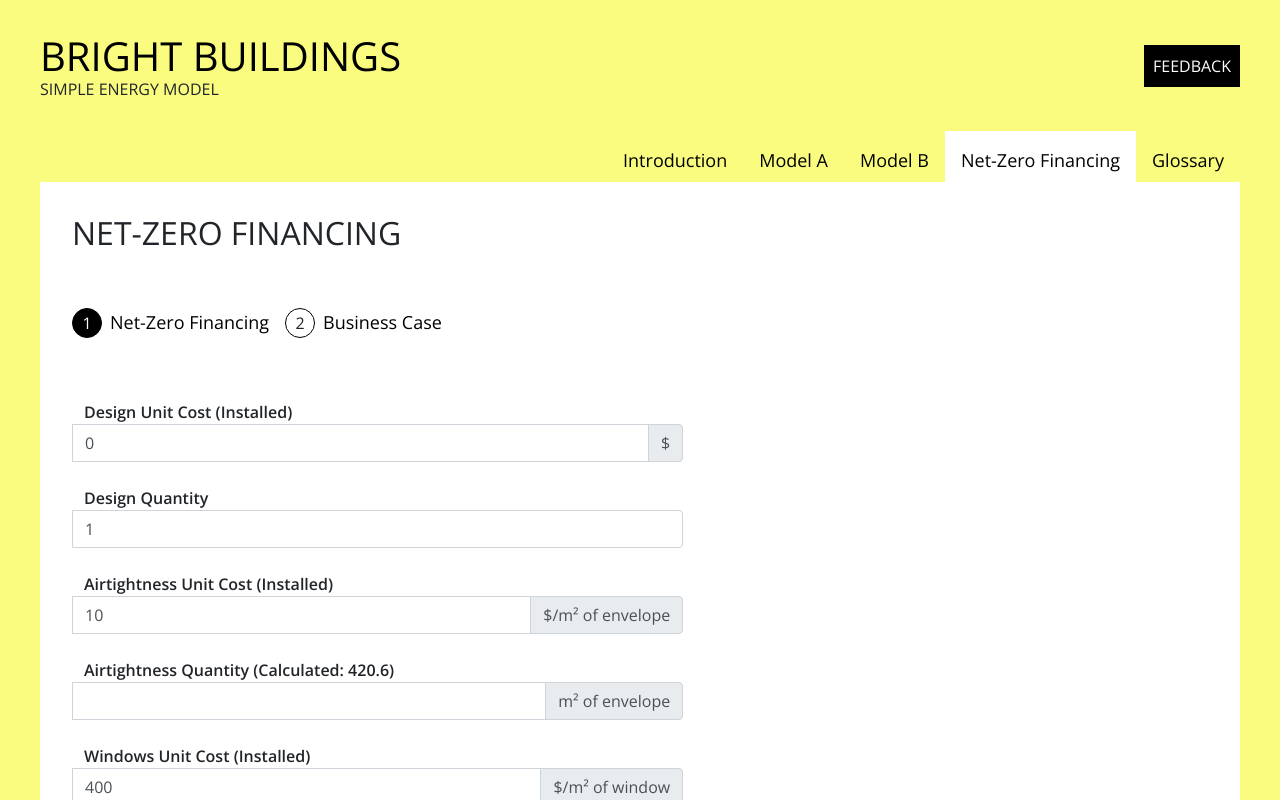
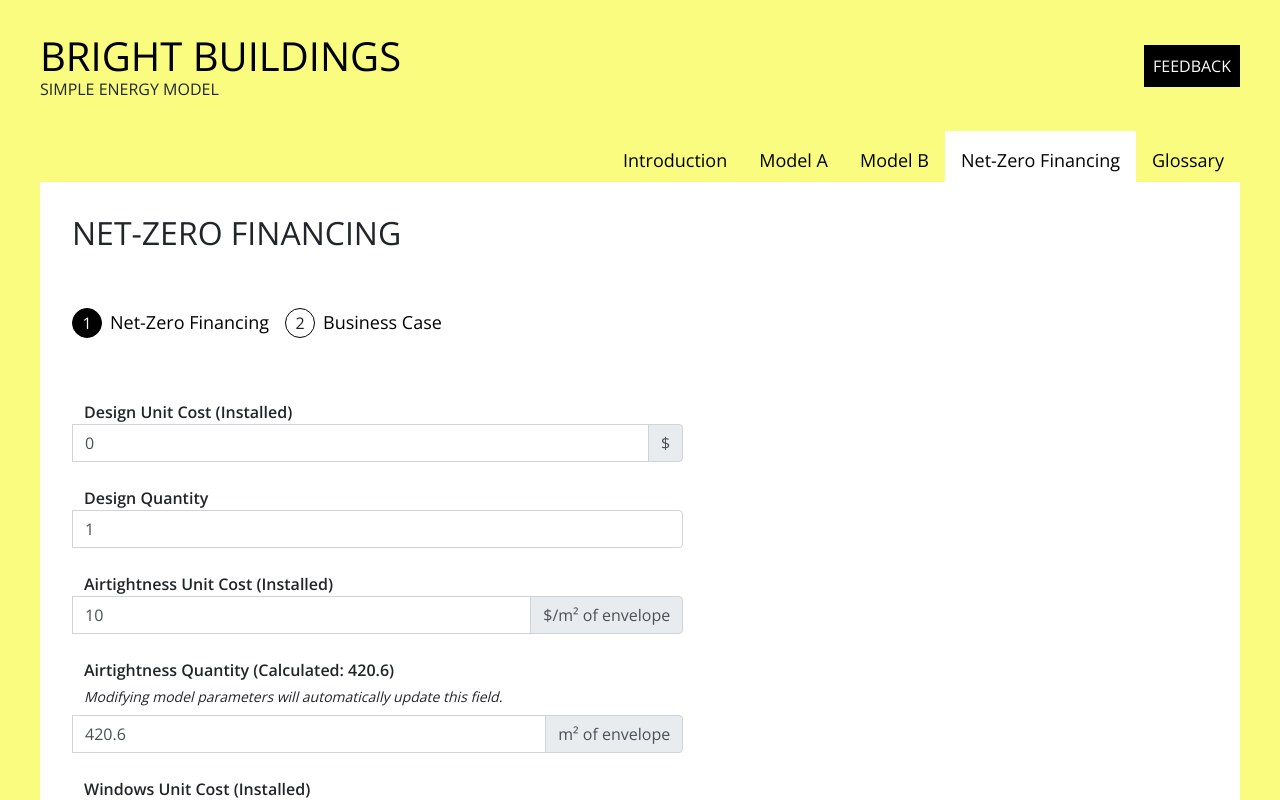
Before and after one commit to brightbuildings/Simple-Energy-Model, a React (Create React App) app: page / in a window 1280 px wide. Both pictures are taken after a click on the button "Net-Zero Financing". Shown: the top 800 px of the page. Built offline with nearby package versions, Linux system fonts and the light colour scheme.

Commit message:
Write help text for appropriate parameters

```diff
--- a/src/components/Content/Content.js
+++ b/src/components/Content/Content.js
@@ -273,7 +273,7 @@ const formatQuestion = (question, variables, setVariables, output) => {
             required={required}
             name={key}
             id={key}
-            defaultValue={variables[key]}
+            defaultValue={moreLabel || variables[key]}
             onChange={input => setVariables({...variables, [key]: input.currentTarget.value})}
           />
           {value.unit && (
--- a/src/data/input.json
+++ b/src/data/input.json
@@ -1512,6 +1512,7 @@
           "airtightnessQuantity": {
             "label": "Airtightness Quantity",
             "type": "float",
+            "help": "Modifying model parameters will automatically update this field.",
             "required": "true",
             "unit": "m² of envelope"
           },
@@ -1525,6 +1526,7 @@
           "windowsQuantity": {
             "label": "Windows Quantity",
             "type": "float",
+            "help": "Modifying model parameters will automatically update this field.",
             "required": "true",
             "unit": "m² of window"
           },
@@ -1537,6 +1539,7 @@
           },
           "insulationQuantity": {
             "label": "Insulation Quantity",
+            "help": "Modifying model parameters will automatically update this field.",
             "type": "float",
             "required": "true",
             "unit": "m² of envelope"
@@ -1590,6 +1593,7 @@
           "solarQuantity": {
             "label": "Solar PV 13.3 kW Quantity",
             "type": "float",
+            "help": "Modifying model parameters will automatically update this field.",
             "unit": "m² of solar",
             "required": "true"
           },
```
